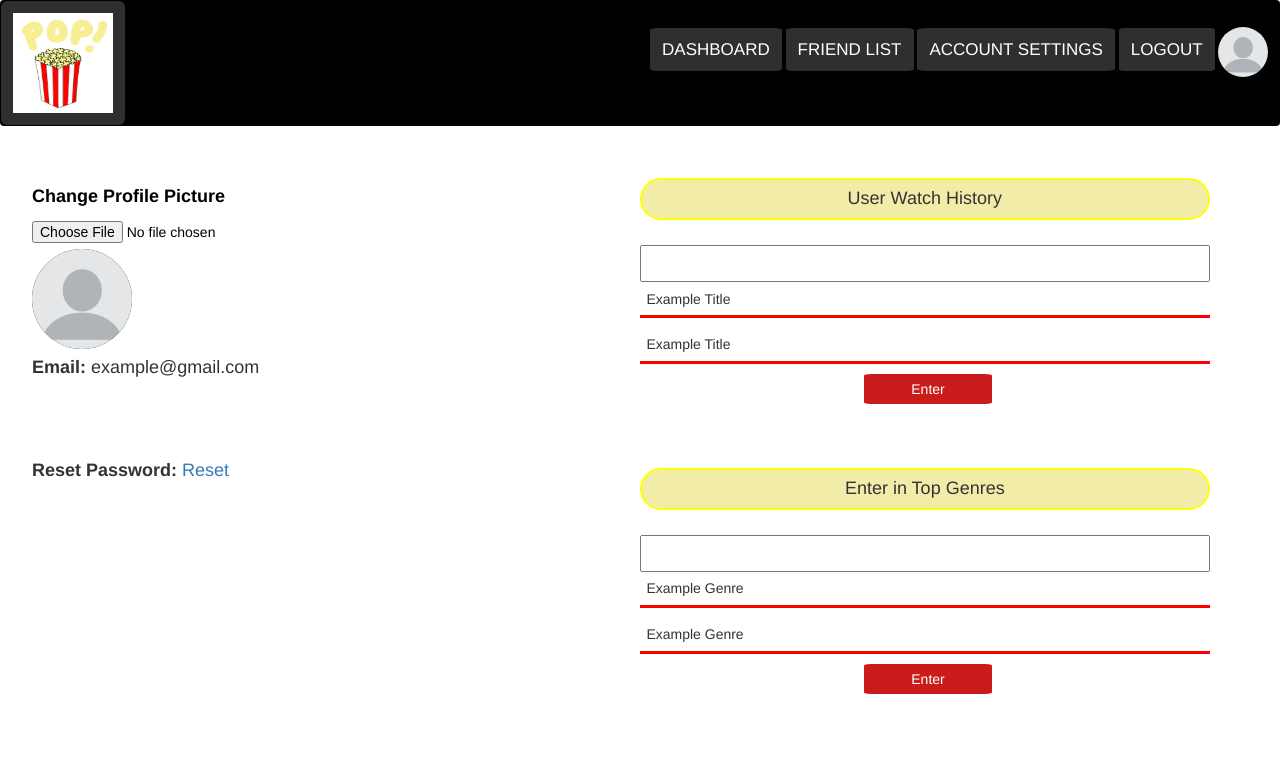
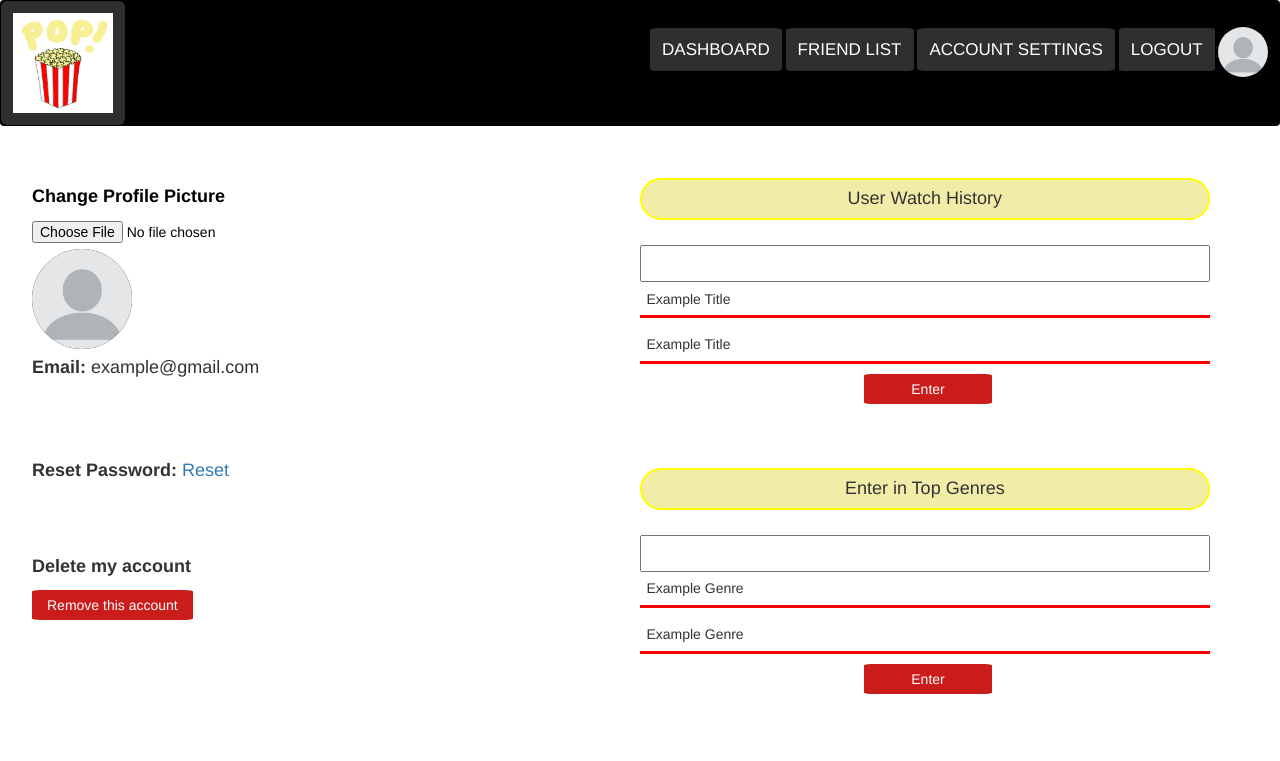
Before and after one commit to VTam25/Zayin, a plain HTML site: page html/AccountSetting.html in a window 1280 px wide. Drawn offline with nearby package versions, Linux system fonts and the light colour scheme.

Commit message:
Added delete account option

```diff
--- a/css/AccountSetting.css
+++ b/css/AccountSetting.css
@@ -116,6 +116,14 @@
     padding-bottom: 1%;
   }
 
+  #remove_account_button {
+    color: white;
+    background-color: rgb(203, 28, 28);
+    border-radius: 5%;
+    border-style: hidden;
+    padding: 5px 15px 5px 15px;
+  }
+
   #movie_input,
   #genre_input {
     color: white;
--- a/html/AccountSetting.html
+++ b/html/AccountSetting.html
@@ -40,6 +40,10 @@
             </div>
             <p id="email"> <span class="description"><b>Email: </b></span>example@gmail.com</p>
             <p id="reset_password"> <span class="description"><b>Reset Password: </b></span> <a href="">Reset</a></p>
+            <div id="remove_account">
+                <p><span class="description"><b>Delete my account </b></span></p>
+                <input type="button" value="Remove this account" id="remove_account_button">
+            </div>
         </div>
 
         <div class="profile_content">
--- a/js/AccountSetting.js
+++ b/js/AccountSetting.js
@@ -13,6 +13,31 @@ window.movie_data = [
 ]
 
 window.genre_data = [];
+
+// Some potential JSON data we could work with
+// const user_database = {
+//     "example@gmail.com": {
+//         "profile_pic": "",
+//         "password": "somepassword",
+//         "watch_history": ["Gone With The Wind", "The Wizard of Oz", "The Godfather", "The Shawshank Redemption", "Seven Samurai"],
+//         "top genre": ["action", "romance"]
+//     },
+//     "example2@gmail.com": {
+//         "profile_pic": "",
+//         "password": "somepassword",
+//         "watch_history": ["Gone With The Wind", "The Wizard of Oz", "The Godfather", "The Shawshank Redemption", "Seven Samurai"],
+//         "top genre": ["action", "romance"]
+//     },
+// };
+
+// const top_genres = {
+//     "tags": []
+// }
+
+// const movie = {
+//     "name": "",
+//     "genre": ""
+// }
 
 document.getElementById('picture').addEventListener("change", loadFile);
 
@@ -38,19 +63,36 @@ document.getElementById('movie_input').addEventListener("click", addMovie);
 
 function addMovie() {
     const watch_history_input = document.getElementById('watch_history').value;
+
+    if (watch_history_input.length > 0) {
         const movieList = document.getElementById('movie_list');
         const theP = document.createElement("p");
         console.log(watch_history_input);
         theP.innerHTML = watch_history_input;
         movieList.appendChild(theP);
+    };
 }
 
 document.getElementById('genre_input').addEventListener("click", addGenre);
 
 function addGenre() {
     const top_genre_input = document.getElementById('top_genres').value;
+
+    if (top_genre_input.length > 0) {
         const genreList = document.getElementById('genre_list');
         const theP = document.createElement("p");
         theP.innerHTML = top_genre_input;
         genreList.appendChild(theP);
+    };
 }
+
+document.getElementById('remove_account_button').addEventListener("click", removeAccount);
+
+function removeAccount(name, response) {
+    if (confirm("Do you sure want to delete this user?")) {
+        // your AJAX CALL HERE
+        // delete user_database[name];
+        // fs.writeFileSync(JSONfile, JSON.stringify(user_database));
+        // response.write("<h1> counter " + name + " deleted </h1>");
+    }
+}
```
Lines whose indentation alone changed are shown as unchanged.
